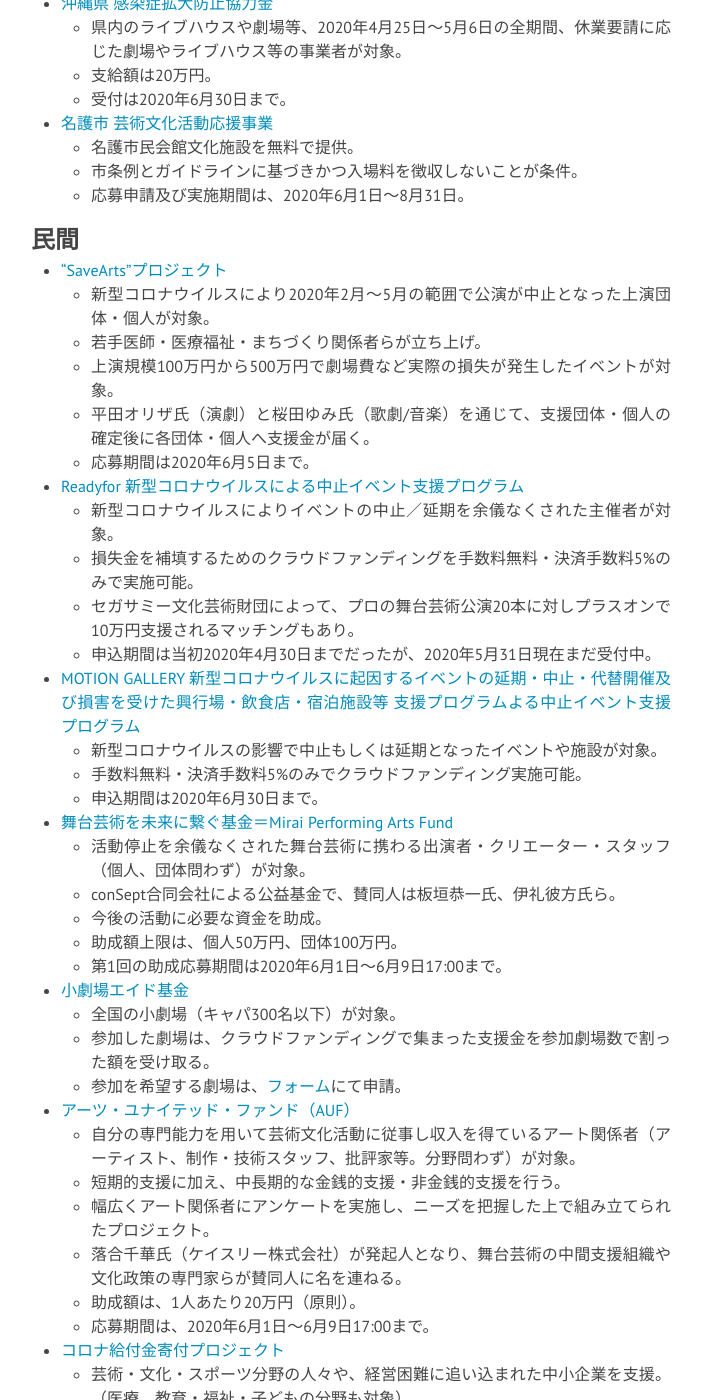
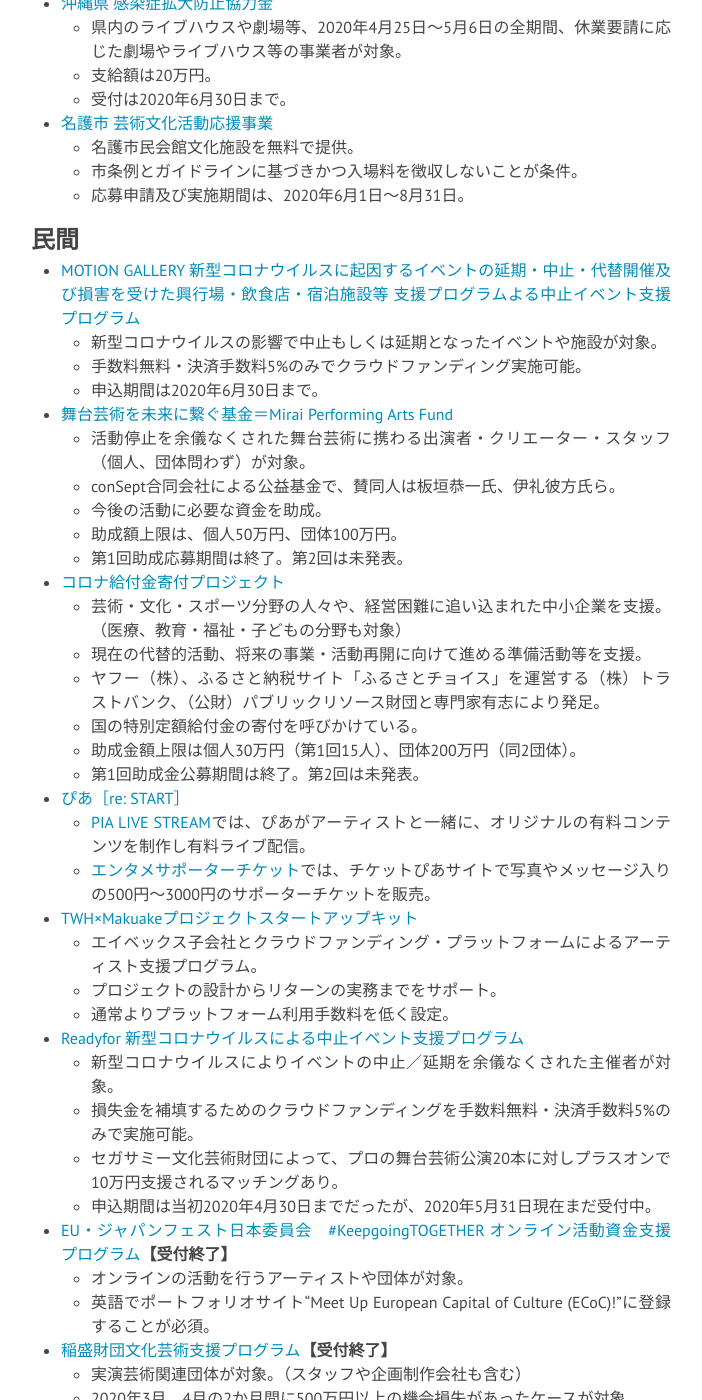
Before and after one commit to a-okuda/resources-for-artists, a Jekyll site: the page built from a_artists.md, in a window 1280 px wide and 1400 px high, scrolled down 10342 px. Shown: the whole window, without its empty margins (289-991 px from the left). Built offline with Jekyll 4.4.1, drawn with Linux system fonts in a browser that asks for light colours; nearby versions of some CDN libraries; some of the changed text lies outside the part shown.

Commit message:
Update a_artists.md

```diff
--- a/a_artists.md
+++ b/a_artists.md
@@ -350,18 +350,6 @@
 
 
 ## 民間
-
-* [“SaveArts”プロジェクト](https://readyfor.jp/projects/SaveArts/announcements/129746?fbclid=IwAR0Yq8NUdIcmyRkIYKR1odIn1N8DLA-o8ZbLEyCz53piaPe7_RkyZG_FcR0)
-	* 新型コロナウイルスにより2020年2月～5月の範囲で公演が中止となった上演団体・個人が対象。
-	* 若手医師・医療福祉・まちづくり関係者らが立ち上げ。
-	* 上演規模100万円から500万円で劇場費など実際の損失が発生したイベントが対象。
-	* 平田オリザ氏（演劇）と桜田ゆみ氏（歌劇/音楽）を通じて、支援団体・個人の確定後に各団体・個人へ支援金が届く。
-	* 応募期間は2020年6月5日まで。
-* [Readyfor 新型コロナウイルスによる中止イベント支援プログラム](https://readyfor.jp/pp/covid-19?fbclid=IwAR0vO4SOM1ahOHniS7BsQwh98uZoeL6FJGV3Fj0XpojTR5zaYhip-5OxWp0)
-	* 新型コロナウイルスによりイベントの中止／延期を余儀なくされた主催者が対象。
-	* 損失金を補填するためのクラウドファンディングを手数料無料・決済手数料5%のみで実施可能。
-	* セガサミー文化芸術財団によって、プロの舞台芸術公演20本に対しプラスオンで10万円支援されるマッチングもあり。
-	* 申込期間は当初2020年4月30日までだったが、2020年5月31日現在まだ受付中。
 * [MOTION GALLERY 新型コロナウイルスに起因するイベントの延期・中止・代替開催及び損害を受けた興行場・飲食店・宿泊施設等 支援プログラムよる中止イベント支援プログラム](https://motion-gallery.net/blog/suportprogram)
 	* 新型コロナウイルスの影響で中止もしくは延期となったイベントや施設が対象。
 	* 手数料無料・決済手数料5%のみでクラウドファンディング実施可能。
@@ -372,19 +360,8 @@
 	* conSept合同会社による公益基金で、賛同人は板垣恭一氏、伊礼彼方氏ら。
 	* 今後の活動に必要な資金を助成。
 	* 助成額上限は、個人50万円、団体100万円。
-	* 第1回の助成応募期間は2020年6月1日〜6月9日17:00まで。
-* [小劇場エイド基金](https://motion-gallery.net/projects/shogekijo-aid)
-	* 全国の小劇場（キャパ300名以下）が対象。
-	* 参加した劇場は、クラウドファンディングで集まった支援金を参加劇場数で割った額を受け取る。
-	* 参加を希望する劇場は、[フォーム](https://forms.gle/UhfcYxvFG71DQWaG6)にて申請。
+	* 第1回助成応募期間は終了。第2回は未発表。
 
-* [アーツ・ユナイテッド・ファンド（AUF）](https://www.info.public.or.jp/auf)
-	* 自分の専門能力を用いて芸術文化活動に従事し収入を得ているアート関係者（アーティスト、制作・技術スタッフ、批評家等。分野問わず）が対象。
-	* 短期的支援に加え、中長期的な金銭的支援・非金銭的支援を行う。
-	* 幅広くアート関係者にアンケートを実施し、ニーズを把握した上で組み立てられたプロジェクト。
-	* 落合千華氏（ケイスリー株式会社）が発起人となり、舞台芸術の中間支援組織や文化政策の専門家らが賛同人に名を連ねる。
-	* 助成額は、1人あたり20万円（原則）。
-	* 応募期間は、2020年6月1日〜6月9日17:00まで。
 * [コロナ給付金寄付プロジェクト](https://www.info.public.or.jp/corona-kifu)
 	* 芸術・文化・スポーツ分野の人々や、経営困難に追い込まれた中小企業を支援。（医療、教育・福祉・子どもの分野も対象）
 	* 現在の代替的活動、将来の事業・活動再開に向けて進める準備活動等を支援。
@@ -413,7 +395,20 @@
 	* 収益の50%を映像提供者の収入とし、残りを基金として積み立てて参加団体で分配。
 	* 演劇、ダンス、歌、落語、講談、漫才、声優、ビデオアートなどなどジャンルは問わない。
 	* 舞台作品の映像化したもの（権利関係がクリアになっていること）を用意して事務局に連絡。
-
+* [アーツ・ユナイテッド・ファンド（AUF）](https://www.info.public.or.jp/auf)**【受付終了】**
+	* 自分の専門能力を用いて芸術文化活動に従事し収入を得ているアート関係者（アーティスト、制作・技術スタッフ、批評家等。分野問わず）が対象。
+	* 短期的支援に加え、中長期的な金銭的支援・非金銭的支援を行う。
+	* 幅広くアート関係者にアンケートを実施し、ニーズを把握した上で組み立てられたプロジェクト。
+	* 落合千華氏（ケイスリー株式会社）が発起人となり、舞台芸術の中間支援組織や文化政策の専門家らが賛同人に名を連ねる。
+	* 助成額は、1人あたり20万円（原則）。
+* [小劇場エイド基金](https://motion-gallery.net/projects/shogekijo-aid)**【受付終了】**
+	* 全国の小劇場（キャパ300名以下）が対象。
+	* 参加した劇場は、クラウドファンディングで集まった支援金を参加劇場数で割った額を受け取る。
+* [“SaveArts”プロジェクト](https://readyfor.jp/projects/SaveArts/announcements/129746?fbclid=IwAR0Yq8NUdIcmyRkIYKR1odIn1N8DLA-o8ZbLEyCz53piaPe7_RkyZG_FcR0)**【受付終了】**
+	* 新型コロナウイルスにより2020年2月～5月の範囲で公演が中止となった上演団体・個人が対象。
+	* 若手医師・医療福祉・まちづくり関係者らが立ち上げ。
+	* 上演規模100万円から500万円で劇場費など実際の損失が発生したイベントが対象。
+	* 平田オリザ氏（演劇）と桜田ゆみ氏（歌劇/音楽）を通じて、支援団体・個人の確定後に各団体・個人へ支援金が届く。
 
 
 ## 便利な窓口・サイトなど
```
Also changed, not shown: other parts of a_artists.md (+5 -0 lines).
